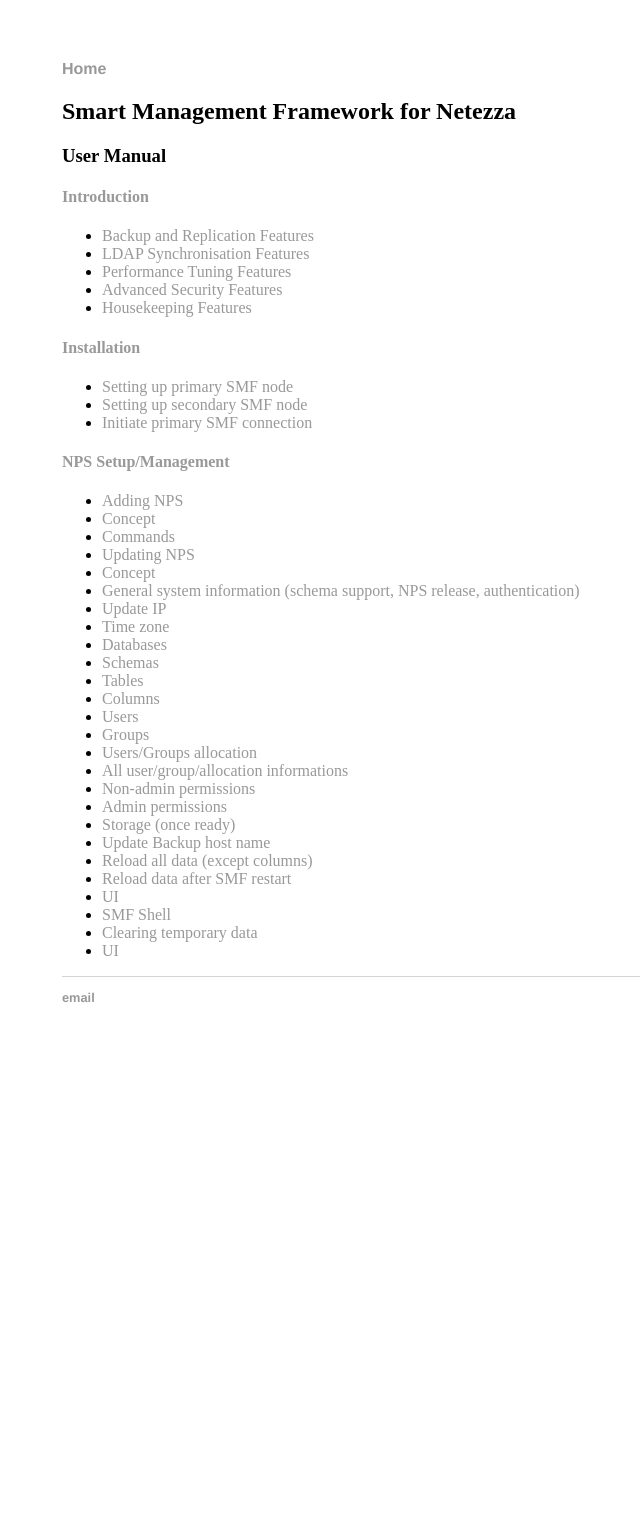
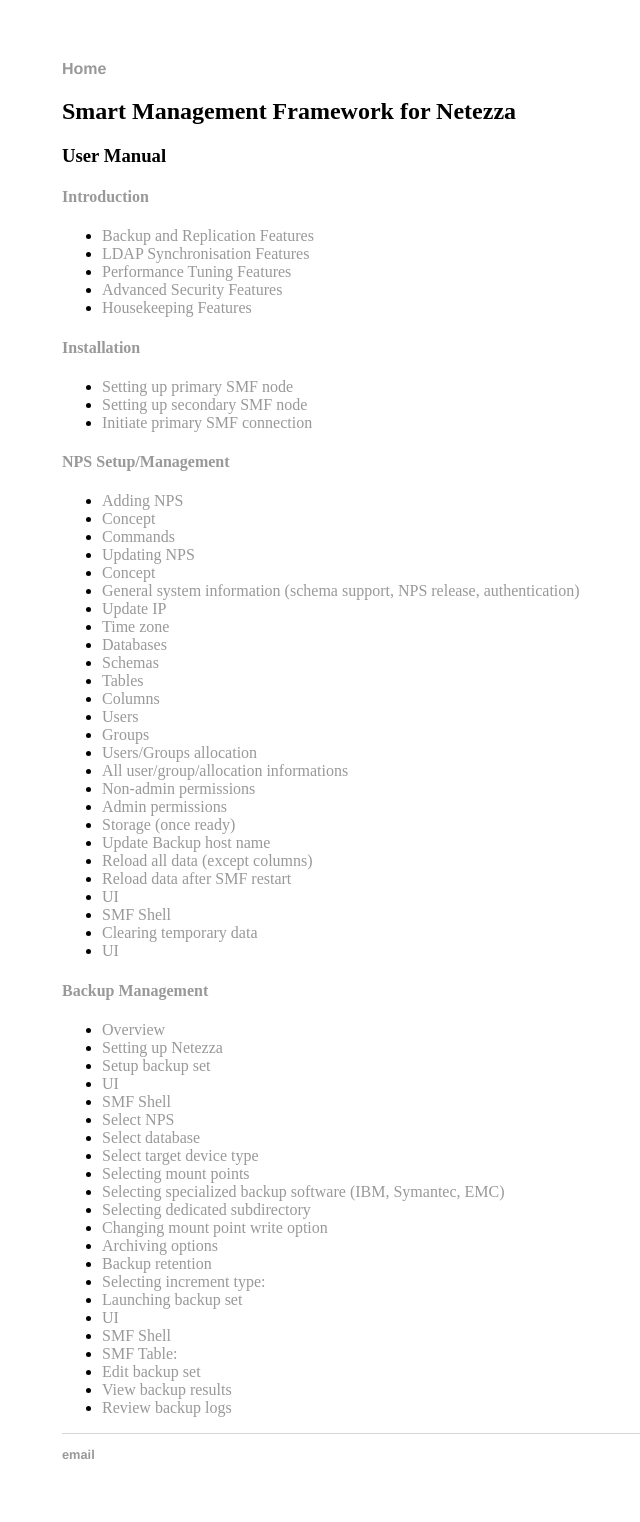
Before and after one commit to rhammett1/smf_dr_manual, a Jekyll site: the page built from manual/index.html, in a window 1280 px wide. Shown: the whole page, without its empty margins (130-770 px from the left). Built offline with Jekyll 4.4.1, drawn with Linux system fonts in a browser that asks for light colours; before the commit the page ends 1065 px from its top, so only the background shows below that.

Commit message:
Update index.html

```diff
--- a/manual/index.html
+++ b/manual/index.html
@@ -48,6 +48,31 @@
 				<li> <a href="/manual/npssetup#npssetup25">Clearing temporary data </a></li>
 				<li> <a href="/manual/npssetup#npssetup26">UI </a></li>
 			</ul>
+				<h4> <a href="/manual/backup">Backup Management</a> </h4>
+			<ul>
+				<li> <a href="/manual/backup#backup1">Overview </a></li>
+				<li> <a href="/manual/backup#backup2">Setting up Netezza </a></li>
+				<li> <a href="/manual/backup#backup3">Setup backup set </a></li>
+				<li> <a href="/manual/backup#backup4">UI </a></li>
+				<li> <a href="/manual/backup#backup5">SMF Shell </a></li>
+				<li> <a href="/manual/backup#backup6">Select NPS </a></li>
+				<li> <a href="/manual/backup#backup7">Select database </a></li>
+				<li> <a href="/manual/backup#backup8">Select target device type </a></li>
+				<li> <a href="/manual/backup#backup9">Selecting mount points </a></li>
+				<li> <a href="/manual/backup#backup10">Selecting specialized backup software (IBM, Symantec, EMC)</a></li>
+				<li> <a href="/manual/backup#backup11">Selecting dedicated subdirectory </a></li>
+				<li> <a href="/manual/backup#backup12">Changing mount point write option </a></li>
+				<li> <a href="/manual/backup#backup13">Archiving options </a></li>
+				<li> <a href="/manual/backup#backup14">Backup retention </a></li>
+				<li> <a href="/manual/backup#backup15">Selecting increment type: </a></li>
+				<li> <a href="/manual/backup#backup16">Launching backup set </a></li>
+				<li> <a href="/manual/backup#backup17">UI </a></li>
+				<li> <a href="/manual/backup#backup18">SMF Shell </a></li>
+				<li> <a href="/manual/backup#backup19">SMF Table: </a></li>
+				<li> <a href="/manual/backup#backup20">Edit backup set</a></li>
+				<li> <a href="/manual/backup#backup21">View backup results</a></li>
+				<li> <a href="/manual/backup#backup22">Review backup logs</a></li>
+			</ul>
 
 
 </div><!-- /.blurb -->
```
Lines whose indentation alone changed are shown as unchanged.
